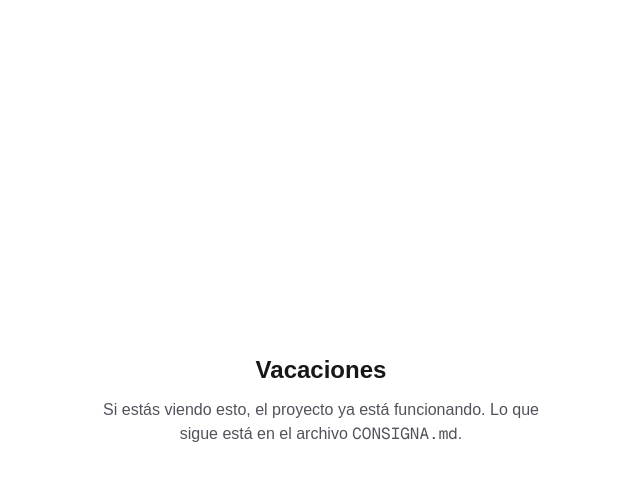
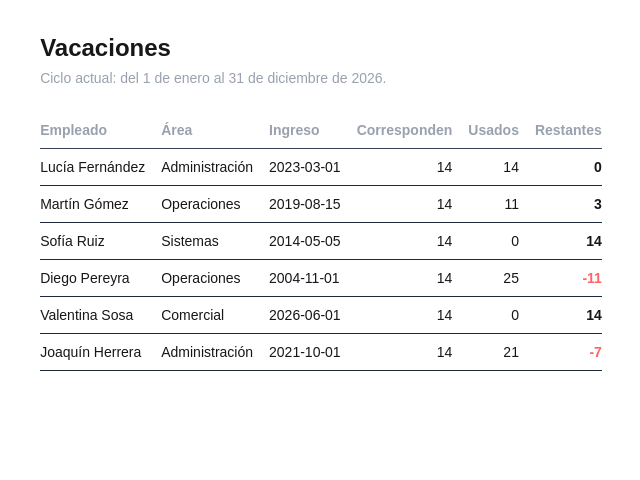
Before and after one commit to joselinp-bit/desafio-vacaciones, a Next.js app: page / in a window 1280 px wide. Shown: the top 480 px of the page, without its empty margins (319-959 px from the left). Built offline with nearby package versions, Linux system fonts and the light colour scheme.

Commit message:
Tabla de empleados con dias corresponden/usados/restantes (14 fijos)

```diff
--- a/src/app/page.tsx
+++ b/src/app/page.tsx
@@ -1,13 +1,74 @@
+import { Suspense } from "react";
+import { connection } from "next/server";
+import empleadosData from "../../data/empleados.json";
+import {
+  type Empleado,
+  diasCorrespondientes,
+  diasUsados,
+} from "../lib/vacaciones";
+
+const empleados = empleadosData as Empleado[];
+
 export default function Home() {
   return (
-    <main className="flex flex-1 items-center justify-center p-8">
-      <div className="max-w-md text-center">
-        <h1 className="text-2xl font-semibold">Vacaciones</h1>
-        <p className="mt-3 text-zinc-600 dark:text-zinc-400">
-          Si estás viendo esto, el proyecto ya está funcionando. Lo que sigue
-          está en el archivo <code>CONSIGNA.md</code>.
-        </p>
-      </div>
+    <main className="mx-auto max-w-4xl p-8">
+      <h1 className="text-2xl font-bold">Vacaciones</h1>
+      <Suspense fallback={<p className="mt-6 text-gray-400">Cargando...</p>}>
+        <TablaVacaciones />
+      </Suspense>
     </main>
   );
 }
+
+// Se calcula en cada visita: así el año del ciclo y los datos están siempre al día.
+async function TablaVacaciones() {
+  await connection();
+  const anio = new Date().getFullYear();
+
+  return (
+    <>
+      <p className="mt-1 text-sm text-gray-400">
+        Ciclo actual: del 1 de enero al 31 de diciembre de {anio}.
+      </p>
+
+      <div className="mt-6 overflow-x-auto">
+        <table className="w-full text-left text-sm">
+          <thead className="border-b border-gray-700 text-gray-400">
+            <tr>
+              <th className="py-2 pr-4">Empleado</th>
+              <th className="py-2 pr-4">Área</th>
+              <th className="py-2 pr-4">Ingreso</th>
+              <th className="py-2 pr-4 text-right">Corresponden</th>
+              <th className="py-2 pr-4 text-right">Usados</th>
+              <th className="py-2 text-right">Restantes</th>
+            </tr>
+          </thead>
+          <tbody>
+            {empleados.map((empleado) => {
+              const corresponden = diasCorrespondientes(empleado);
+              const usados = diasUsados(empleado, anio);
+              const restantes = corresponden - usados;
+
+              return (
+                <tr key={empleado.id} className="border-b border-gray-800">
+                  <td className="py-2 pr-4">{empleado.nombre}</td>
+                  <td className="py-2 pr-4">{empleado.area}</td>
+                  <td className="py-2 pr-4">{empleado.fechaIngreso}</td>
+                  <td className="py-2 pr-4 text-right">{corresponden}</td>
+                  <td className="py-2 pr-4 text-right">{usados}</td>
+                  <td
+                    className={`py-2 text-right font-semibold ${
+                      restantes < 0 ? "text-red-400" : ""
+                    }`}
+                  >
+                    {restantes}
+                  </td>
+                </tr>
+              );
+            })}
+          </tbody>
+        </table>
+      </div>
+    </>
+  );
+}
--- /dev/null
+++ b/src/lib/vacaciones.ts
@@ -0,0 +1,36 @@
+export type Periodo = { desde: string; hasta: string };
+
+export type Empleado = {
+  id: number;
+  nombre: string;
+  area: string;
+  fechaIngreso: string;
+  vacacionesTomadas: Periodo[];
+};
+
+const MS_POR_DIA = 24 * 60 * 60 * 1000;
+
+// Nivel 1: 14 días para todos. En el Nivel 3 esto depende de la antigüedad.
+export function diasCorrespondientes(empleado: Empleado): number {
+  return 14;
+}
+
+// Cuenta los días de un período que caen dentro del año indicado,
+// incluyendo el primer y el último día (del 12 al 25 son 14 días).
+export function diasEnElAnio(periodo: Periodo, anio: number): number {
+  const inicioCiclo = Date.UTC(anio, 0, 1);   // 1 de enero
+  const finCiclo = Date.UTC(anio, 11, 31);    // 31 de diciembre
+
+  const desde = Math.max(Date.parse(periodo.desde), inicioCiclo);
+  const hasta = Math.min(Date.parse(periodo.hasta), finCiclo);
+
+  if (hasta < desde) return 0; // el período no toca este año
+  return Math.round((hasta - desde) / MS_POR_DIA) + 1;
+}
+
+export function diasUsados(empleado: Empleado, anio: number): number {
+  return empleado.vacacionesTomadas.reduce(
+    (total, periodo) => total + diasEnElAnio(periodo, anio),
+    0
+  );
+}
```
